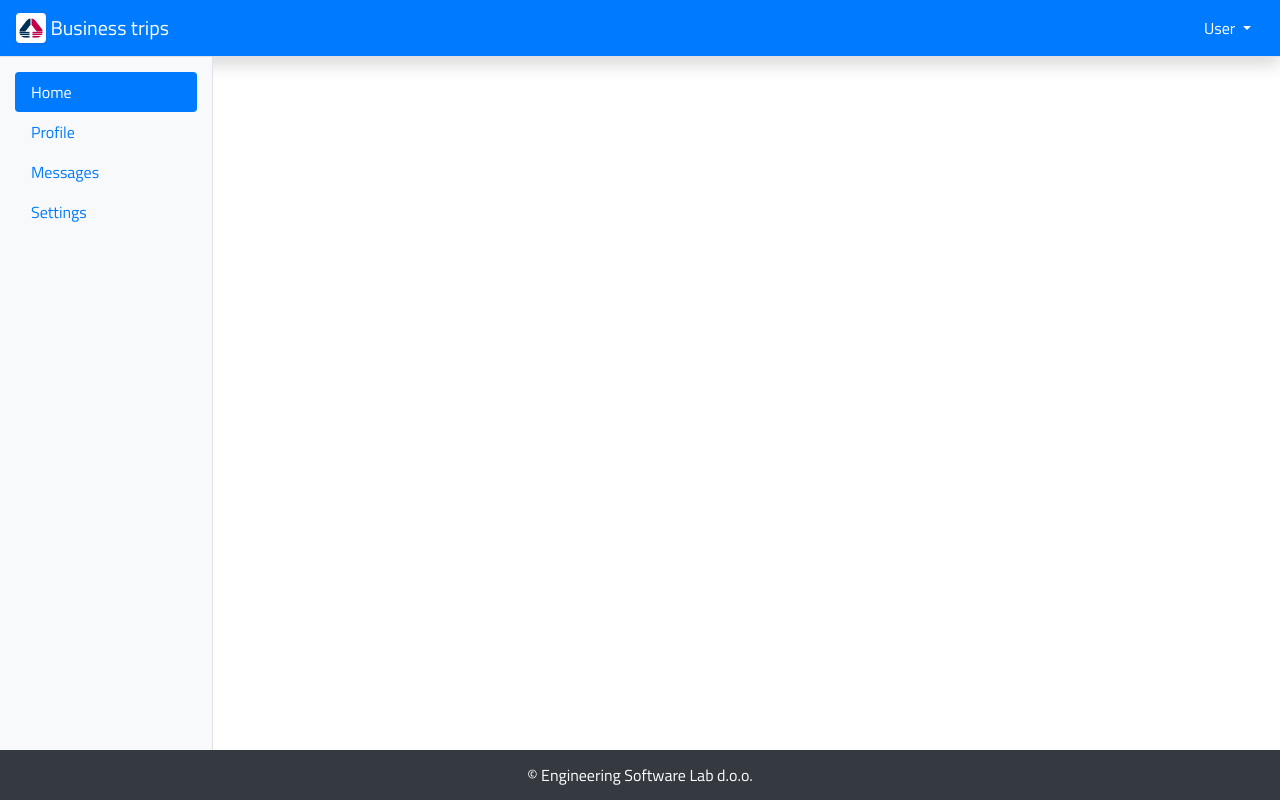
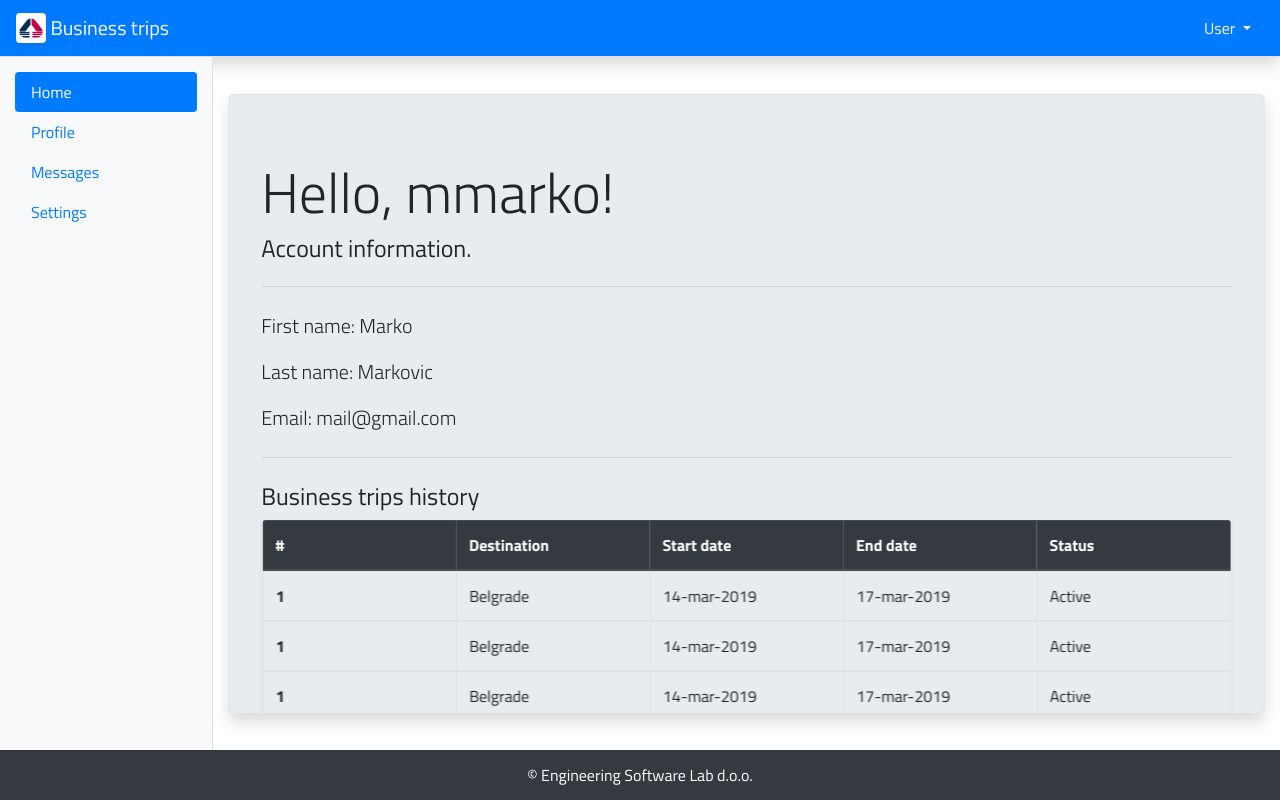
Before and after one commit to mmisojcic/travel-expenses-front, an Angular app in the folder project/: page /employee/1 in a window 1280 px wide. Before the commit this address led to /. Built offline with nearby package versions, Linux system fonts and the light colour scheme.

Commit message:
employee comp

```diff
--- /dev/null
+++ b/project/src/app/_components/employee/employee.component.html
@@ -0,0 +1,40 @@
+<div class="container-fluid full-center employee">
+  <div class="row">
+    <div class="col-md-12">
+      <div class="jumbotron shadow border">
+        <h1 class="display-4">Hello, {{employee.username}}!</h1>
+        <h4 >Account information.</h4>
+        <hr class="my-4">
+        <p class="lead">First name: {{employee.firstName}}</p>
+        <p class="lead">Last name: {{employee.lastName}}</p>
+        <p class="lead">Email: {{employee.email}}</p>
+        <hr class="my-4">
+        <h4 >Business trips history</h4>
+
+        <div class="shadow-sm rounded table-scroll">
+          <table class="table table-responsive-md table-hover table-bordered rounded">
+            <thead class="thead-dark">
+              <tr>
+                <th scope="col">#</th>
+                <th scope="col">Destination</th>
+                <th scope="col">Start date</th>
+                <th scope="col">End date</th>
+                <th scope="col">Status</th>
+              </tr>
+            </thead>
+            <tbody class="table-body">
+              <tr *ngFor="let businessTrip of businessTrips">
+                <th scope="row">{{businessTrip.id}}</th>
+                <td>{{businessTrip.destination}}</td>
+                <td>{{businessTrip.startDate}}</td>
+                <td>{{businessTrip.endDate}}</td>
+                <td>{{businessTrip.status}}</td>
+              </tr>
+            </tbody>
+          </table>
+        </div>
+
+      </div>
+    </div>
+  </div>
+</div>
--- /dev/null
+++ b/project/src/app/_components/employee/employee.component.scss
@@ -0,0 +1,60 @@
+.employee{
+   height:calc(100vh - 180px);
+}
+
+.table{
+    margin: 0;
+    overflow: hidden;
+
+    th{
+        cursor: default;
+    }
+    tr{
+        cursor: pointer;
+    }
+}
+
+tbody {
+    display:block;
+    height:250px;
+    overflow:auto;
+}
+
+thead, tbody tr {
+    display:table;
+    width:100%;
+    table-layout:fixed;/* even columns width , fix width of table too*/
+}
+
+.table-body{
+    overflow-y: scroll;
+
+    &::-webkit-scrollbar-track {
+        box-shadow: inset 0 0 5px rgba(0, 0, 0, 0.075);
+        border-radius: 10px;
+      }
+
+    &::-webkit-scrollbar {
+        width: 3px;
+      }
+
+    &::-webkit-scrollbar-thumb {
+     background:#343a40;
+    }
+
+    &::-webkit-scrollbar-thumb:hover {
+        background: #555;
+    }
+
+}
+
+.table-scroll{
+    overflow: hidden;
+    height:250px;
+    padding:0;
+}
+
+.jumbotron{
+    height:calc(100vh - 180px);
+    overflow: hidden;
+}
--- /dev/null
+++ b/project/src/app/_components/employee/employee.component.ts
@@ -0,0 +1,29 @@
+import { BusinessTrip } from './../../_models/business-trip.model';
+import { Component, OnInit } from '@angular/core';
+import { Employee } from 'src/app/_models/employee.model';
+
+@Component({
+  selector: 'app-employee',
+  templateUrl: './employee.component.html',
+  styleUrls: ['./employee.component.scss']
+})
+export class EmployeeComponent implements OnInit {
+
+  employee: Employee = new Employee(1, 'Marko', 'Markovic', 'mail@gmail.com', 'mmarko', 'pass1234', 'user');
+  businessTrip: BusinessTrip = new BusinessTrip(1, 'Belgrade', '14-mar-2019', '17-mar-2019', 'Active');
+  businessTrips: BusinessTrip[] = [];
+
+  constructor() { }
+
+  ngOnInit() {
+    console.log(this.businessTrip)
+    for(let i = 0; i < 100; i++){
+      this.businessTrips.push(this.businessTrip);
+    }
+  }
+
+
+  dateFormater(date:Date){
+
+  }
+}
--- a/project/src/app/_models/business-trip.model.ts
+++ b/project/src/app/_models/business-trip.model.ts
@@ -1,8 +1,9 @@
 export class BusinessTrip {
   constructor(
     public id: number,
-    public startDate: Date,
-    public endDate: Date,
+    public destination: string,
+    public startDate: string,
+    public endDate: string,
     public status: string
   ) {}
 }
--- a/project/src/app/_models/employee.model.ts
+++ b/project/src/app/_models/employee.model.ts
@@ -3,6 +3,9 @@ export class Employee {
     public id: number,
     public firstName: string,
     public lastName: string,
-    public email: string
+    public email: string,
+    public username: string,
+    public password: string,
+    public role: string
   ) {}
 }
--- a/project/src/app/app-routing.module.ts
+++ b/project/src/app/app-routing.module.ts
@@ -1,3 +1,4 @@
+import { EmployeeComponent } from './_components/employee/employee.component';
 import { LoginComponent } from './_components/login/login.component';
 import { NgModule } from '@angular/core';
 import { Routes, RouterModule } from '@angular/router';
@@ -5,7 +6,8 @@ import { RegisterComponent } from './_components/register/register.component';
 
 const routes: Routes = [
   { path: 'login', component: LoginComponent },
-  { path: 'register', component: RegisterComponent }
+  { path: 'register', component: RegisterComponent },
+  { path: 'employee/:id', component: EmployeeComponent }
 ];
 
 @NgModule({
--- a/project/src/app/app.component.ts
+++ b/project/src/app/app.component.ts
@@ -1,3 +1,4 @@
+import { Employee } from './_models/employee.model';
 import { Component } from '@angular/core';
 
 @Component({
@@ -7,6 +8,8 @@ import { Component } from '@angular/core';
 })
 export class AppComponent {
   title = 'project';
+
+
 
   dropdownMenu = false;
   user = true;
--- a/project/src/app/app.module.ts
+++ b/project/src/app/app.module.ts
@@ -5,9 +5,10 @@ import { AppRoutingModule } from './app-routing.module';
 import { AppComponent } from './app.component';
 import { LoginComponent } from './_components/login/login.component';
 import { RegisterComponent } from './_components/register/register.component';
+import { EmployeeComponent } from './_components/employee/employee.component';
 
 @NgModule({
-  declarations: [AppComponent, LoginComponent, RegisterComponent],
+  declarations: [AppComponent, LoginComponent, RegisterComponent, EmployeeComponent],
   imports: [BrowserModule, AppRoutingModule, HttpClientModule],
   providers: [],
   bootstrap: [AppComponent]
--- a/project/src/styles.scss
+++ b/project/src/styles.scss
@@ -1,4 +1,7 @@
 /* You can add global styles to this file, and also import other style files */
+body::-webkit-scrollbar-thumb {
+  width: 2px;
+}
 
 body {
   font-family: 'Titillium Web', sans-serif !important;
```
